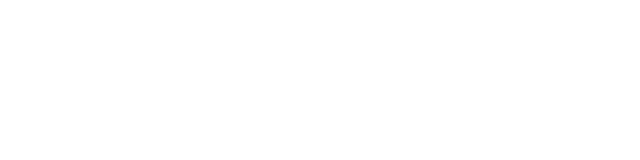
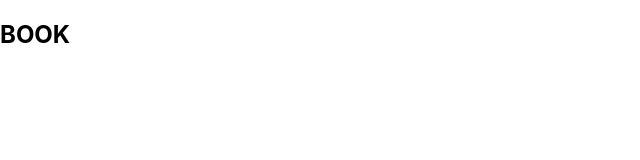
Before and after one commit to jeffgrahamcodes/react-library, a React (Create React App) app: page /books/1 in a window 1280 px wide. Before the commit this address had no page. Shown: the top 160 px of the page, without its empty margins (0-640 px from the left). Built offline with nearby package versions, Linux system fonts and the light colour scheme.

Commit message:
create Book component

```diff
--- a/src/App.js
+++ b/src/App.js
@@ -7,6 +7,7 @@
 
 import { BooksProvider } from './BooksContext';
 import Books from './components/Books';
+import Book from './components/Book';
 import './App.css';
 
 function App() {
@@ -16,6 +17,7 @@
         <Routes>
           <Route path="/" element={<Books />} />
           <Route path="/books" element={<Navigate to="/" />} />
+          <Route path="/books/:id" element={<Book />} />
         </Routes>
       </Router>
     </BooksProvider>
--- /dev/null
+++ b/src/components/Book.js
@@ -0,0 +1,16 @@
+import React, { useContext } from 'react';
+
+import { useParams } from 'react-router-dom';
+import { BooksContext } from '../BooksContext';
+
+export default function Books() {
+  const books = useContext(BooksContext);
+
+  const bookID = useParams();
+
+  return (
+    <div>
+      <h2>BOOK</h2>
+    </div>
+  );
+}
```
